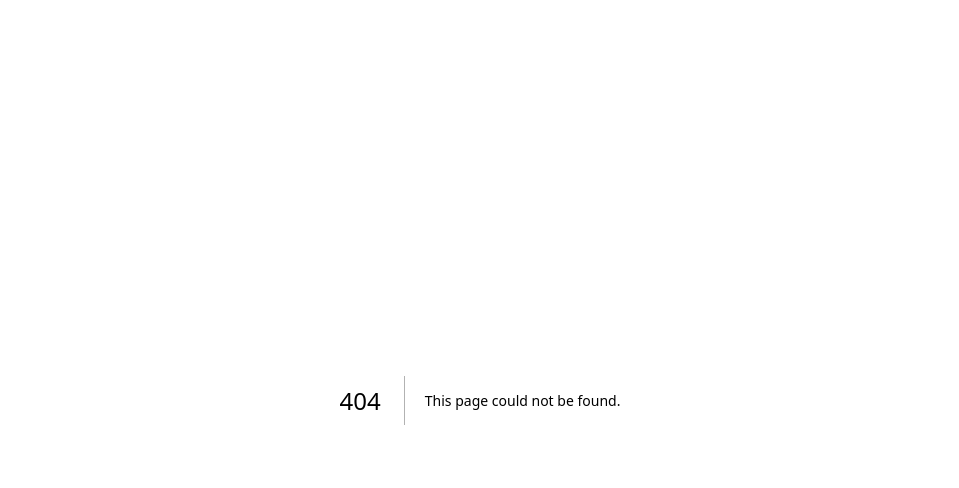
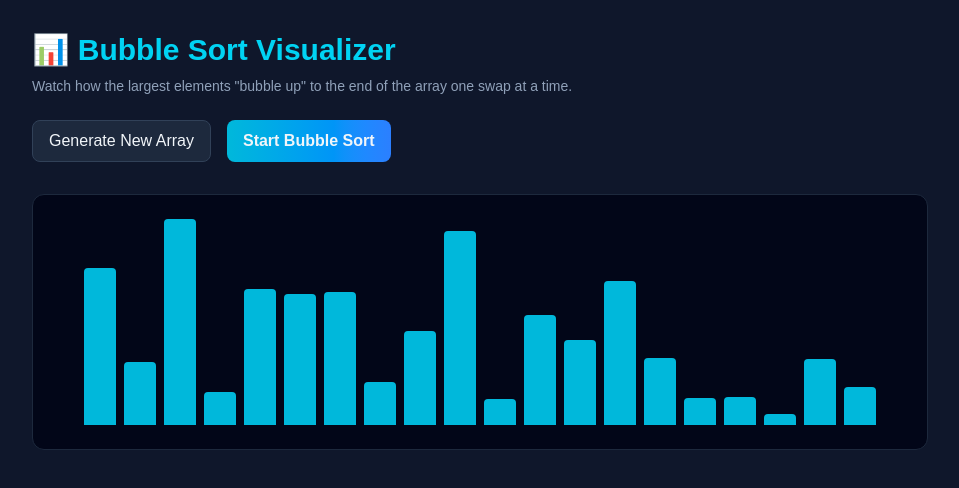
Before and after one commit to Stergi0S88/algo-study-app, a Next.js app: page /visualizer in a window 1280 px wide. Before the commit this address had no page. Shown: the top 488 px of the page, without its empty margins (160-1119 px from the left). Built offline with nearby package versions, Linux system fonts and the light colour scheme.

Commit message:
first layout setupp

```diff
--- /dev/null
+++ b/app/visualizer/page.tsx
@@ -0,0 +1,98 @@
+'use client';
+
+import React, { useState, useEffect } from 'react';
+
+export default function VisualizerPage() {
+  const [array, setArray] = useState<number[]>([]);
+  const [isSorting, setIsSorting] = useState(false);
+  const [currentPair, setCurrentPair] = useState<number[]>([]);
+
+  // Generate a random array when the page loads
+  useEffect(() => {
+    resetArray();
+  }, []);
+
+  const resetArray = () => {
+    if (isSorting) return;
+    const newArray = [];
+    for (let i = 0; i < 20; i++) {
+      newArray.push(Math.floor(Math.random() * 200) + 10); // Random heights between 10 and 210
+    }
+    setArray(newArray);
+    setCurrentPair([]);
+  };
+
+  // Helper function to cause a pause so we can see the animation
+  const sleep = (ms: number) => new Promise((resolve) => setTimeout(resolve, ms));
+
+  const bubbleSort = async () => {
+    setIsSorting(true);
+    let arr = [...array];
+    let n = arr.length;
+
+    for (let i = 0; i < n - 1; i++) {
+      for (let j = 0; j < n - i - 1; j++) {
+        // Highlight the two elements being compared
+        setCurrentPair([j, j + 1]);
+        await sleep(100); // Pause for 100ms
+
+        if (arr[j] > arr[j + 1]) {
+          // Swap elements
+          let temp = arr[j];
+          arr[j] = arr[j + 1];
+          arr[j + 1] = temp;
+
+          // Update state to render the swap on screen
+          setArray([...arr]);
+        }
+      }
+    }
+    setCurrentPair([]);
+    setIsSorting(false);
+  };
+
+  return (
+    <main className="min-h-screen bg-slate-900 text-slate-100 p-8">
+      <div className="max-w-4xl mx-auto">
+        <h1 className="text-3xl font-bold text-cyan-400 mb-2">📊 Bubble Sort Visualizer</h1>
+        <p className="text-slate-400 mb-6 text-sm">
+          Watch how the largest elements "bubble up" to the end of the array one swap at a time.
+        </p>
+
+        {/* Control Panel */}
+        <div className="flex gap-4 mb-8">
+          <button
+            onClick={resetArray}
+            disabled={isSorting}
+            className="px-4 py-2 bg-slate-800 border border-slate-700 rounded-lg hover:bg-slate-700 disabled:opacity-50 transition"
+          >
+            Generate New Array
+          </button>
+          <button
+            onClick={bubbleSort}
+            disabled={isSorting}
+            className="px-4 py-2 bg-gradient-to-r from-cyan-500 to-blue-500 font-semibold rounded-lg hover:from-cyan-600 hover:to-blue-600 disabled:opacity-50 transition"
+          >
+            {isSorting ? 'Sorting...' : 'Start Bubble Sort'}
+          </button>
+        </div>
+
+        {/* The Visualizer Bars */}
+        <div className="h-64 bg-slate-950 rounded-xl p-6 flex items-end justify-center gap-2 border border-slate-800">
+          {array.map((value, idx) => {
+            const isComparing = currentPair.includes(idx);
+            return (
+              <div
+                key={idx}
+                className={`w-8 rounded-t transition-all duration-100 ${
+                  isComparing ? 'bg-rose-500 scale-105' : 'bg-cyan-500'
+                }`}
+                style={{ height: `${value}px` }}
+              />
+            );
+          })}
+        </div>
+      </div>
+    </main>
+  );
+}
```
